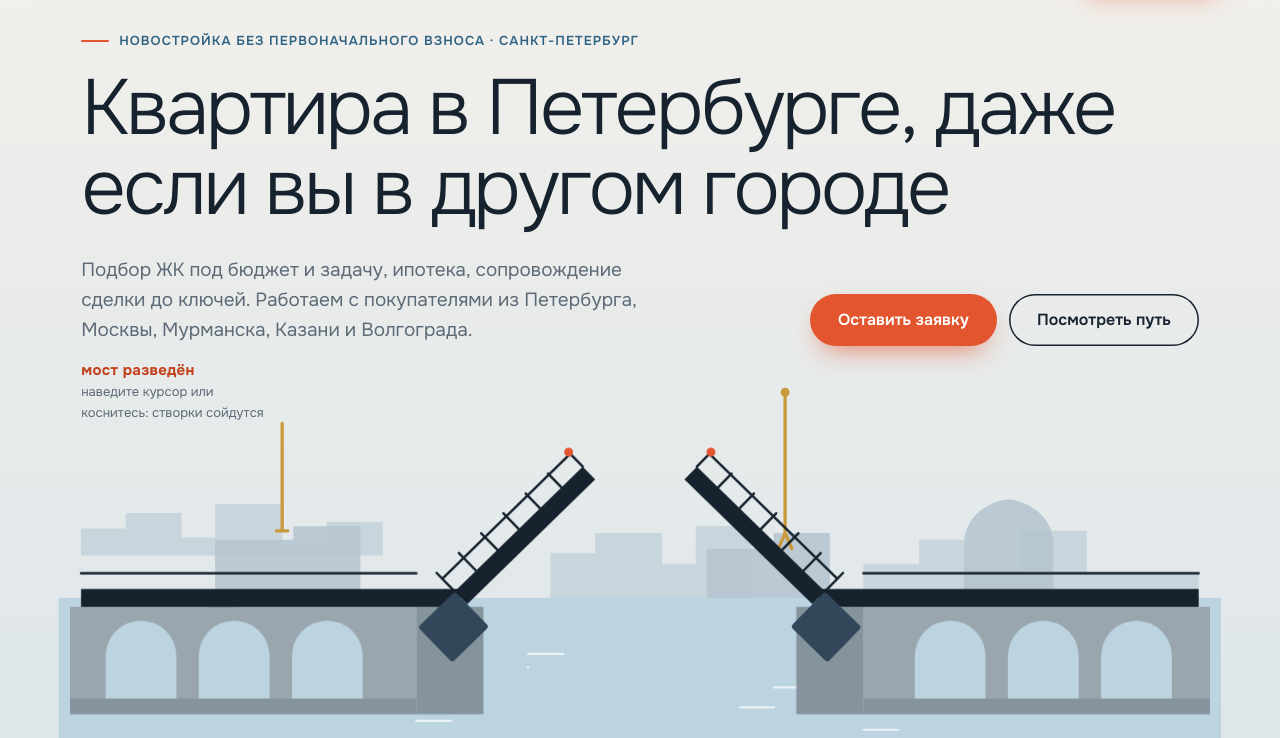
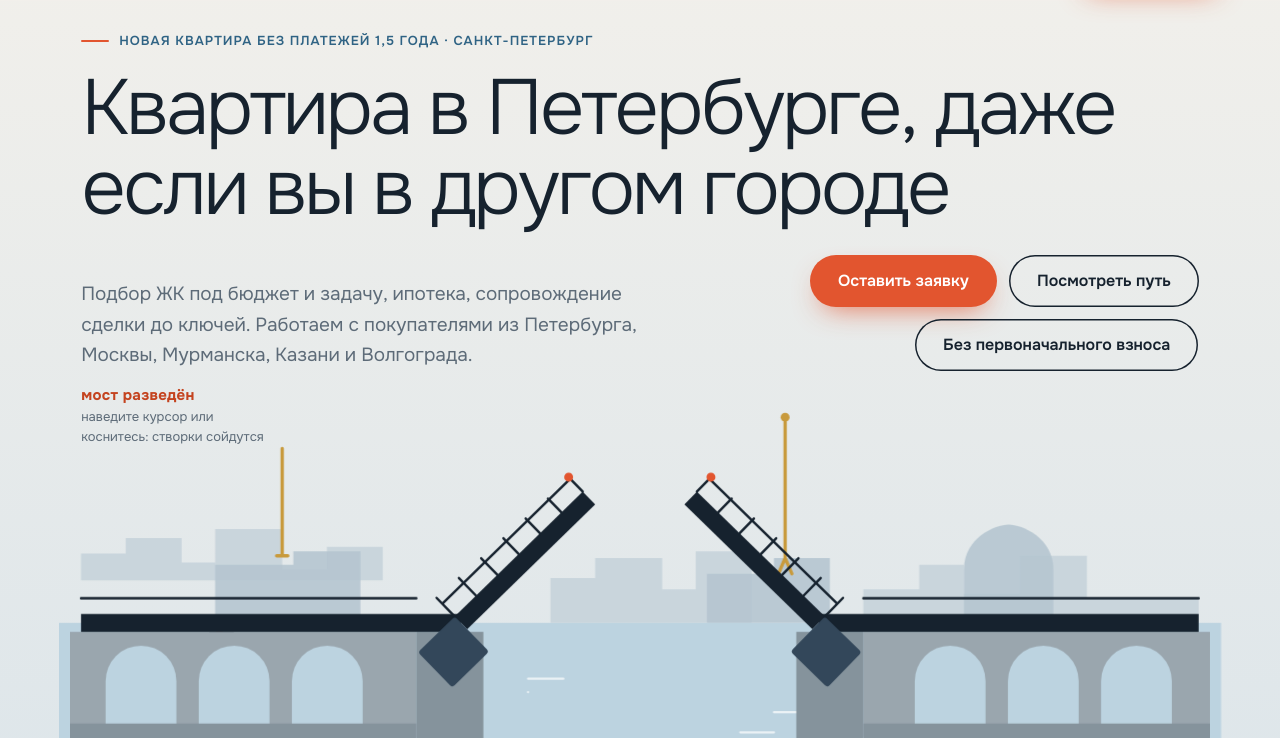
Before and after one commit to murzzsite/bridge-novostroiki-spb, a plain HTML site: page index.html in a window 1280 px wide. Shown: the part 62-800 px from the top of the page. Drawn offline with Linux system fonts and the light colour scheme; a web font is replaced by a local one.

Commit message:
Правки клиента: заголовок «Новая Квартира без платежей 1,5 года», кнопка «Без первоначального взноса»
Co-Authored-By: Claude Sonnet 5.5 <noreply@anthropic.com>

```diff
--- a/index.html
+++ b/index.html
@@ -37,13 +37,14 @@
 <main id="main">
 <section class="hero" id="top">
   <div class="wrap">
-    <span class="eyebrow">Новостройка без первоначального взноса · Санкт-Петербург</span>
+    <span class="eyebrow">Новая Квартира без платежей 1,5 года · Санкт-Петербург</span>
     <h1><span data-wave data-wave-min="360" data-wave-max="800" data-wave-radius="200">Квартира в Петербурге, даже если вы в другом городе</span></h1>
     <div class="hero__row">
       <p class="hero__sub">Подбор ЖК под бюджет и задачу, ипотека, сопровождение сделки до ключей. Работаем с покупателями из Петербурга, Москвы, Мурманска, Казани и Волгограда.</p>
       <div class="hero__cta">
         <a class="btn" href="#form" data-magnetic>Оставить заявку</a>
         <a class="btn btn--ghost" href="#path" data-magnetic>Посмотреть путь</a>
+        <a class="btn btn--ghost" href="#form" data-magnetic>Без первоначального взноса</a>
       </div>
     </div>
   </div>
```
